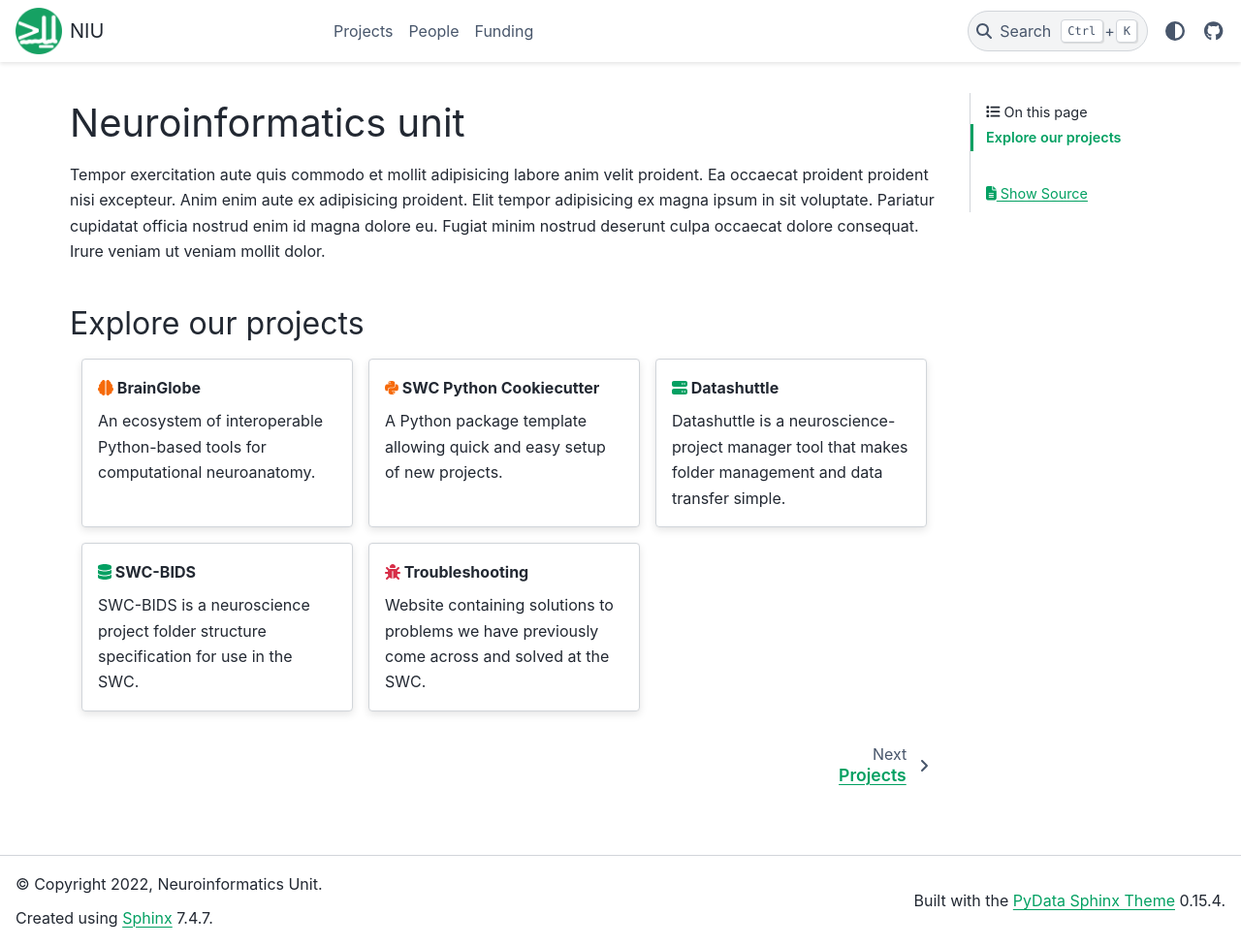
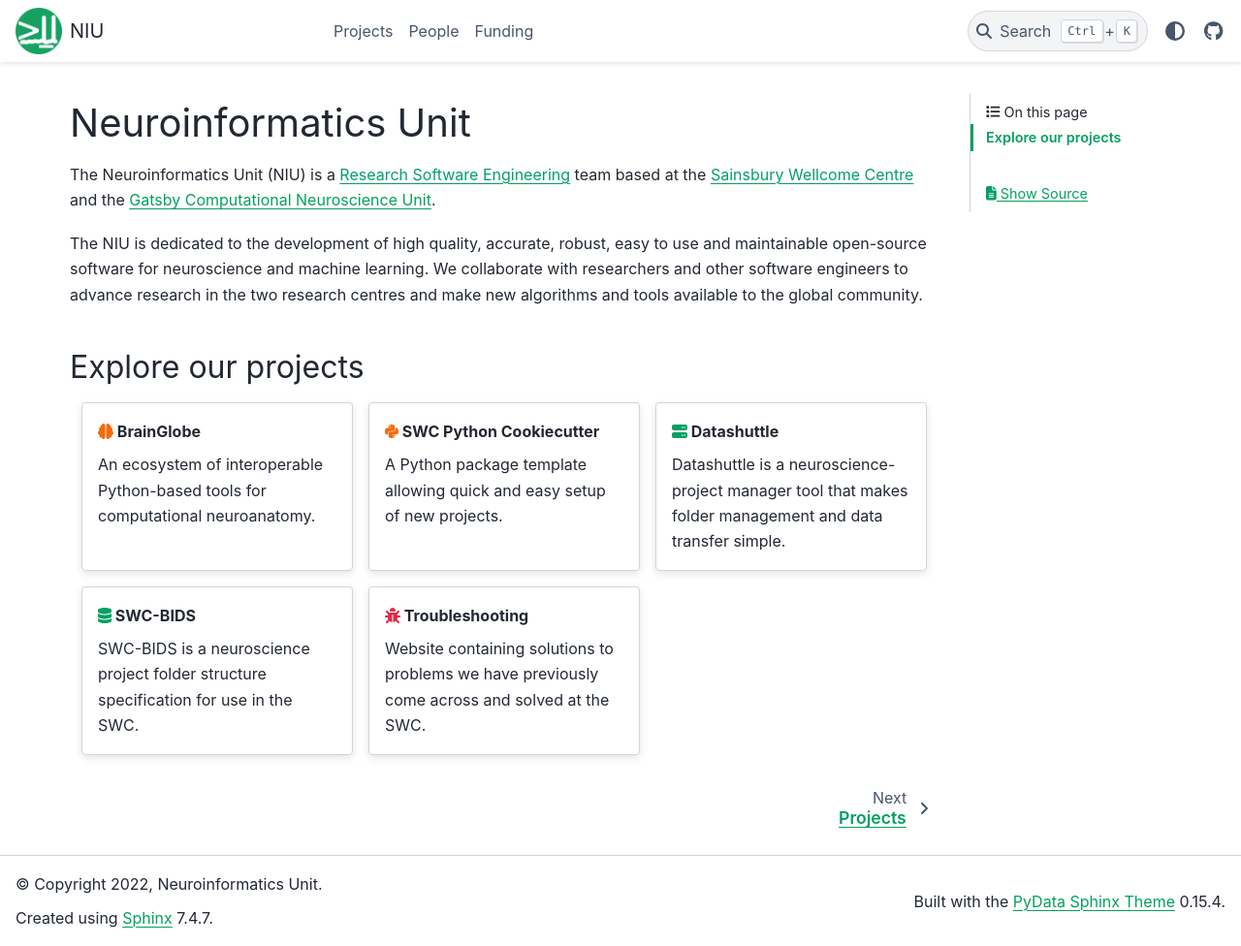
Before and after one commit to neuroinformatics-unit/neuroinformatics-unit.github.io, a Sphinx documentation site: the page built from docs/source/index.md, in a window 1280 px wide and 976 px high. Shown: the whole window at 97% size. Built offline with Sphinx 7.4.7 and the PyData theme 0.15.4, drawn with Linux system fonts in a browser that asks for light colours.

Commit message:
Add NIU description

````diff
--- a/docs/source/index.md
+++ b/docs/source/index.md
@@ -1,6 +1,9 @@
-# Neuroinformatics unit
+# Neuroinformatics Unit
 
-Tempor exercitation aute quis commodo et mollit adipisicing labore anim velit proident. Ea occaecat proident proident nisi excepteur. Anim enim aute ex adipisicing proident. Elit tempor adipisicing ex magna ipsum in sit voluptate. Pariatur cupidatat officia nostrud enim id magna dolore eu. Fugiat minim nostrud deserunt culpa occaecat dolore consequat. Irure veniam ut veniam mollit dolor.
+The Neuroinformatics Unit (NIU) is a [Research Software Engineering](https://society-rse.org/) team based at the [Sainsbury Wellcome Centre](https://www.sainsburywellcome.org/web/) and the [Gatsby Computational Neuroscience Unit](https://www.ucl.ac.uk/gatsby/gatsby-computational-neuroscience-unit).
+
+The NIU is dedicated to the development of high quality, accurate, robust, easy to use and maintainable open-source software for neuroscience and machine learning. We collaborate with researchers and other software engineers to advance research in the two research centres and make new algorithms and tools available to the global community.
+
 
 ```{toctree}
 :maxdepth: 1
````
